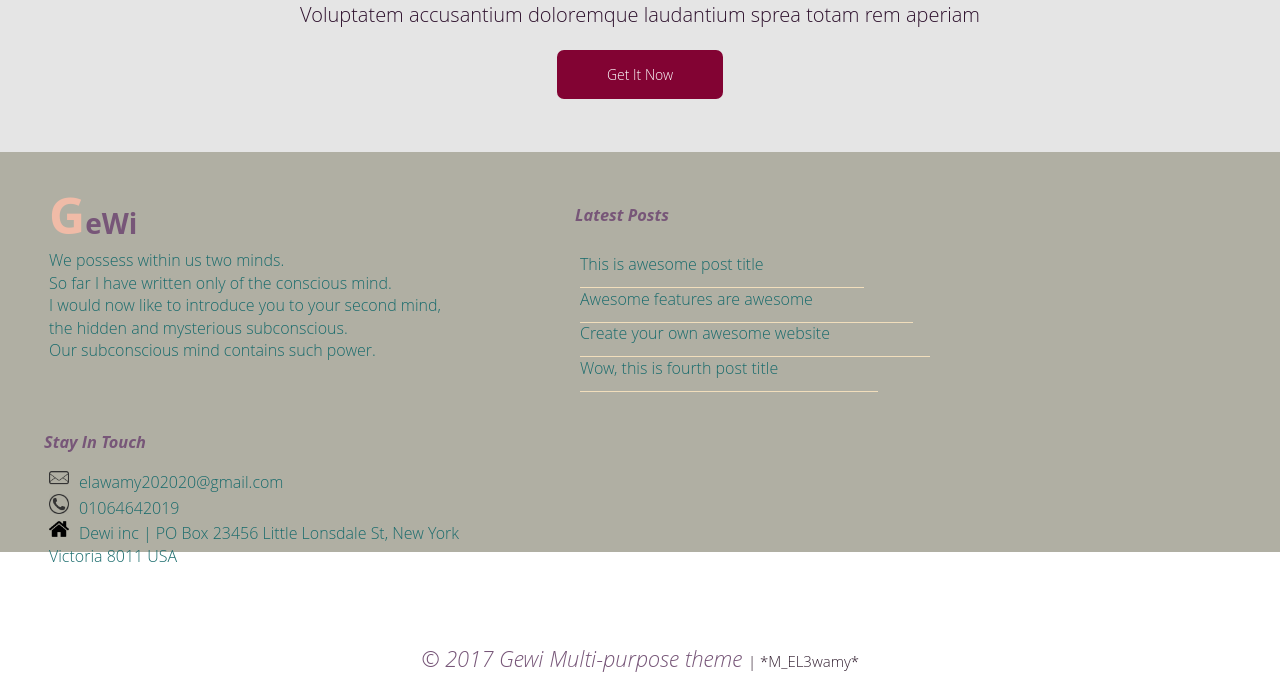
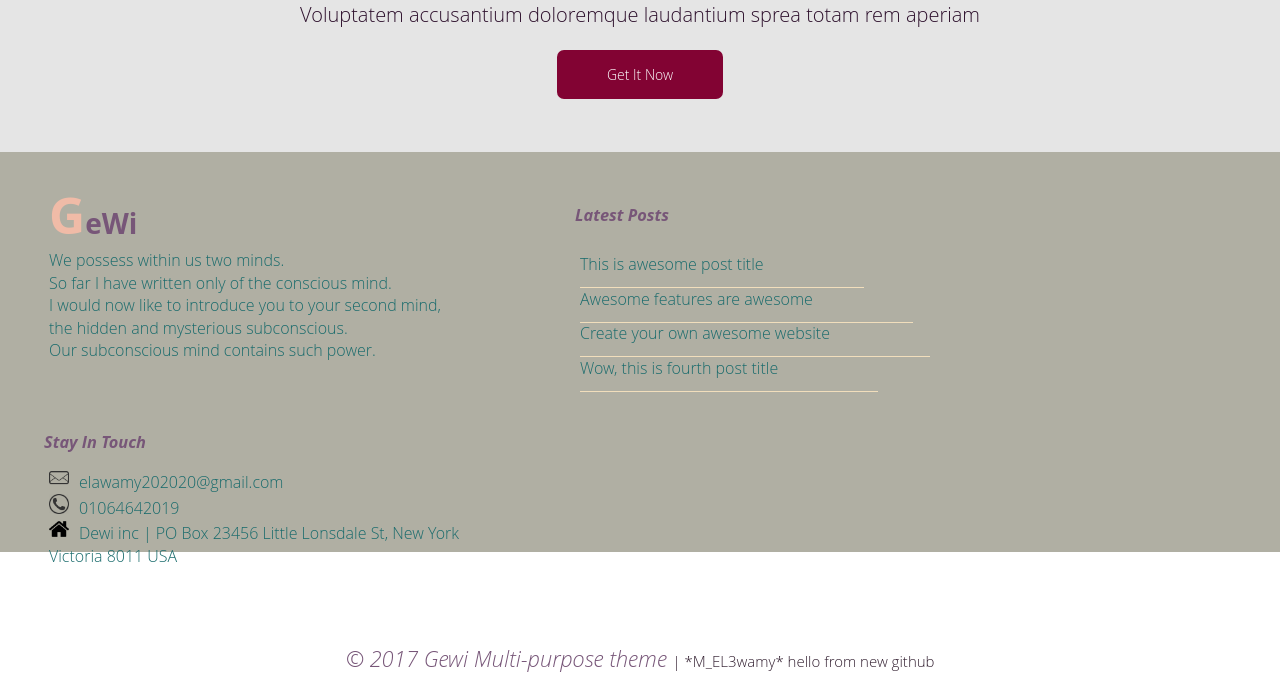
Before and after one commit to EL3wamy/WEB-DESIGN, a plain HTML site: page First HTML&CSS Project/contact.html in a window 1280 px wide. Shown: the part 759-1432 px from the top of the page. Drawn offline with Linux system fonts and the light colour scheme.

Commit message:
add for footer
addin just words

```diff
--- a/First HTML&CSS Project/contact.html
+++ b/First HTML&CSS Project/contact.html
@@ -82,7 +82,7 @@
             </div>
           <!--***************************************CopyRigth statment*************************************************-->
             <div id="copyright">
-                    <p>© 2017 Gewi Multi-purpose theme <span> | *M_EL3wamy*<span></p>
+                    <p>© 2017 Gewi Multi-purpose theme <span> | *M_EL3wamy* hello from new github<span></p>
               </div>
         </div>
       </div>
```
